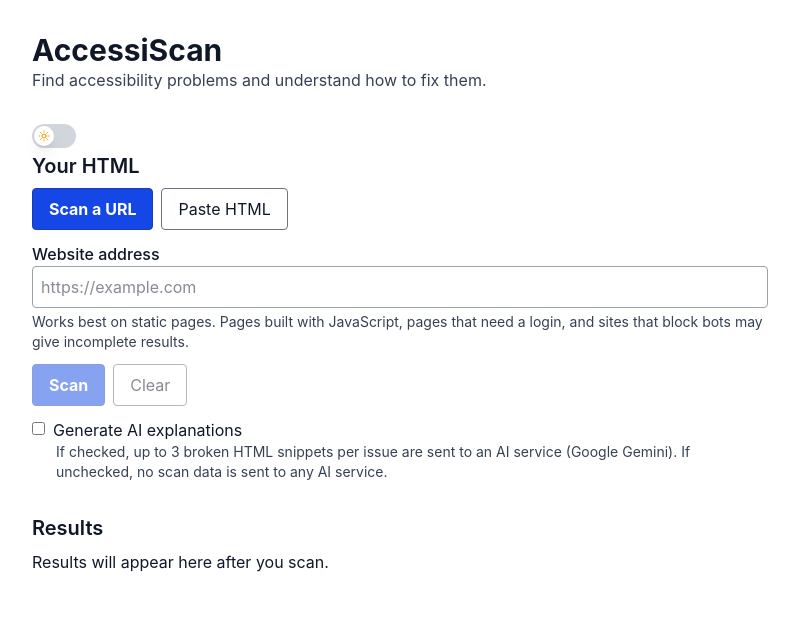
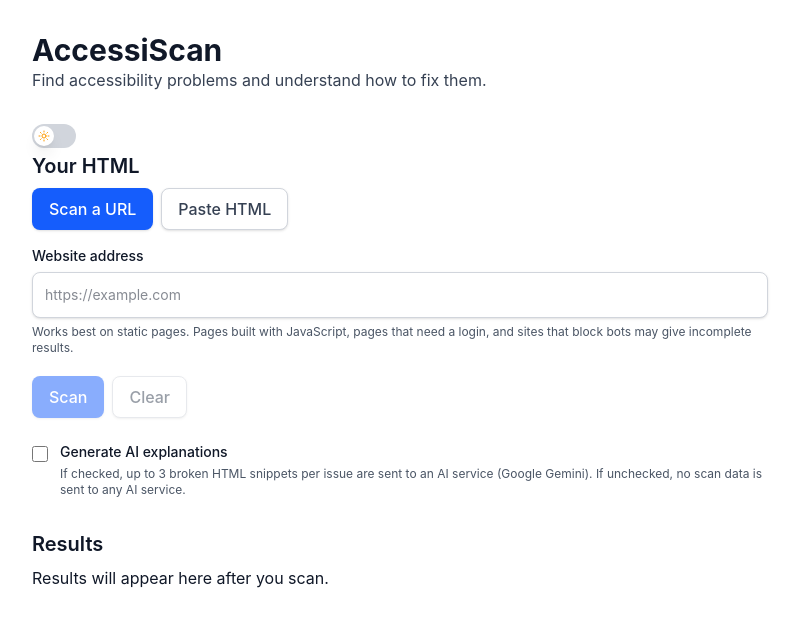
Before and after one commit to adrija-03/accessibility-auditor, a React (Vite) app: page / in a window 1280 px wide. Shown: the top 626 px of the page, without its empty margins (240-1039 px from the left). Built offline with nearby package versions, Linux system fonts and the light colour scheme.

Commit message:
InputPanel set

```diff
--- a/src/components/InputPanel.jsx
+++ b/src/components/InputPanel.jsx
@@ -15,13 +15,14 @@
     }
 
     const primaryBtn =
-        'rounded border border-blue-800 bg-blue-700 px-4 py-2 font-bold text-white hover:bg-blue-800 disabled:cursor-not-allowed disabled:opacity-50'
+        'rounded-lg border border-transparent bg-blue-600 px-4 py-2 font-medium text-white shadow-sm hover:bg-blue-700 focus:outline-none focus:ring-2 focus:ring-blue-500 focus:ring-offset-2 disabled:cursor-not-allowed disabled:opacity-50 dark:focus:ring-offset-gray-900'
+
     const secondaryBtn =
-        'rounded border border-gray-500 px-4 py-2 hover:bg-gray-100 disabled:cursor-not-allowed disabled:opacity-50'
+        'rounded-lg border border-gray-300 bg-white px-4 py-2 font-medium text-gray-700 shadow-sm hover:bg-gray-50 focus:outline-none focus:ring-2 focus:ring-blue-500 focus:ring-offset-2 disabled:cursor-not-allowed disabled:opacity-50 dark:border-gray-600 dark:bg-gray-800 dark:text-gray-200 dark:hover:bg-gray-700 dark:focus:ring-offset-gray-900'
 
     return (
-        <div>
-            <div role="group" aria-label="Input type" className="mb-3 flex gap-2">
+        <div className="space-y-4 text-gray-900 dark:text-gray-100">
+            <div role="group" aria-label="Input type" className="flex gap-2">
                 <button
                     type="button"
                     onClick={() => setMode('url')}
@@ -41,8 +42,8 @@
             </div>
 
             {mode === 'url' ? (
-                <div>
-                    <label htmlFor="url-input" className="block font-medium">
+                <div className="space-y-1.5">
+                    <label htmlFor="url-input" className="block text-sm font-medium">
                         Website address
                     </label>
                     <input
@@ -51,17 +52,17 @@
                         value={url}
                         onChange={(e) => setUrl(e.target.value)}
                         placeholder="https://example.com"
-                        className="w-full rounded border border-gray-400 p-2"
+                        className="w-full rounded-lg border border-gray-300 bg-white p-3 text-sm shadow-sm focus:border-blue-500 focus:outline-none focus:ring-1 focus:ring-blue-500 dark:border-gray-600 dark:bg-gray-800 dark:text-gray-100 dark:placeholder-gray-400 dark:focus:border-blue-400 dark:focus:ring-blue-400"
                         aria-describedby="url-note"
                     />
-                    <p id="url-note" className="mt-1 text-sm text-gray-700">
+                    <p id="url-note" className="text-xs text-gray-600 dark:text-gray-400">
                         Works best on static pages. Pages built with JavaScript, pages that need a
                         login, and sites that block bots may give incomplete results.
                     </p>
                 </div>
             ) : (
-                <div>
-                    <label htmlFor="html-input" className="block font-medium">
+                <div className="space-y-1.5">
+                    <label htmlFor="html-input" className="block text-sm font-medium">
                         Paste your HTML here
                     </label>
                     <textarea
@@ -72,12 +73,12 @@
                         maxLength={200000}
                         placeholder="<img src='logo.png'>"
                         spellCheck={false}
-                        className="w-full rounded border border-gray-400 p-2 font-mono text-sm"
+                        className="w-full rounded-lg border border-gray-300 bg-white p-3 font-mono text-sm shadow-sm focus:border-blue-500 focus:outline-none focus:ring-1 focus:ring-blue-500 dark:border-gray-600 dark:bg-gray-800 dark:text-gray-100 dark:placeholder-gray-400 dark:focus:border-blue-400 dark:focus:ring-blue-400"
                     />
                 </div>
             )}
 
-            <div className="my-3 flex flex-wrap gap-2">
+            <div className="flex flex-wrap gap-2 pt-1">
                 <button
                     type="button"
                     onClick={handleScan}
@@ -101,18 +102,18 @@
                 </button>
             </div>
 
-            <div className="my-3">
-                <label className="flex items-start gap-2">
+            <div className="pt-2">
+                <label className="flex items-start gap-3 cursor-pointer">
                     <input
                         type="checkbox"
                         checked={wantsAI}
                         onChange={(e) => setWantsAI(e.target.checked)}
                         aria-describedby="ai-notice"
-                        className="mt-1"
+                        className="mt-1 h-4 w-4 rounded border-gray-300 text-blue-600 focus:ring-blue-500 dark:border-gray-600 dark:bg-gray-800 dark:ring-offset-gray-900"
                     />
-                    <span>Generate AI explanations</span>
+                    <span className="text-sm font-medium">Generate AI explanations</span>
                 </label>
-                <p id="ai-notice" className="ml-6 text-sm text-gray-700">
+                <p id="ai-notice" className="ml-7 mt-1 text-xs text-gray-600 dark:text-gray-400">
                     If checked, up to 3 broken HTML snippets per issue are sent to an AI service
                     (Google Gemini). If unchecked, no scan data is sent to any AI service.
                 </p>
```
